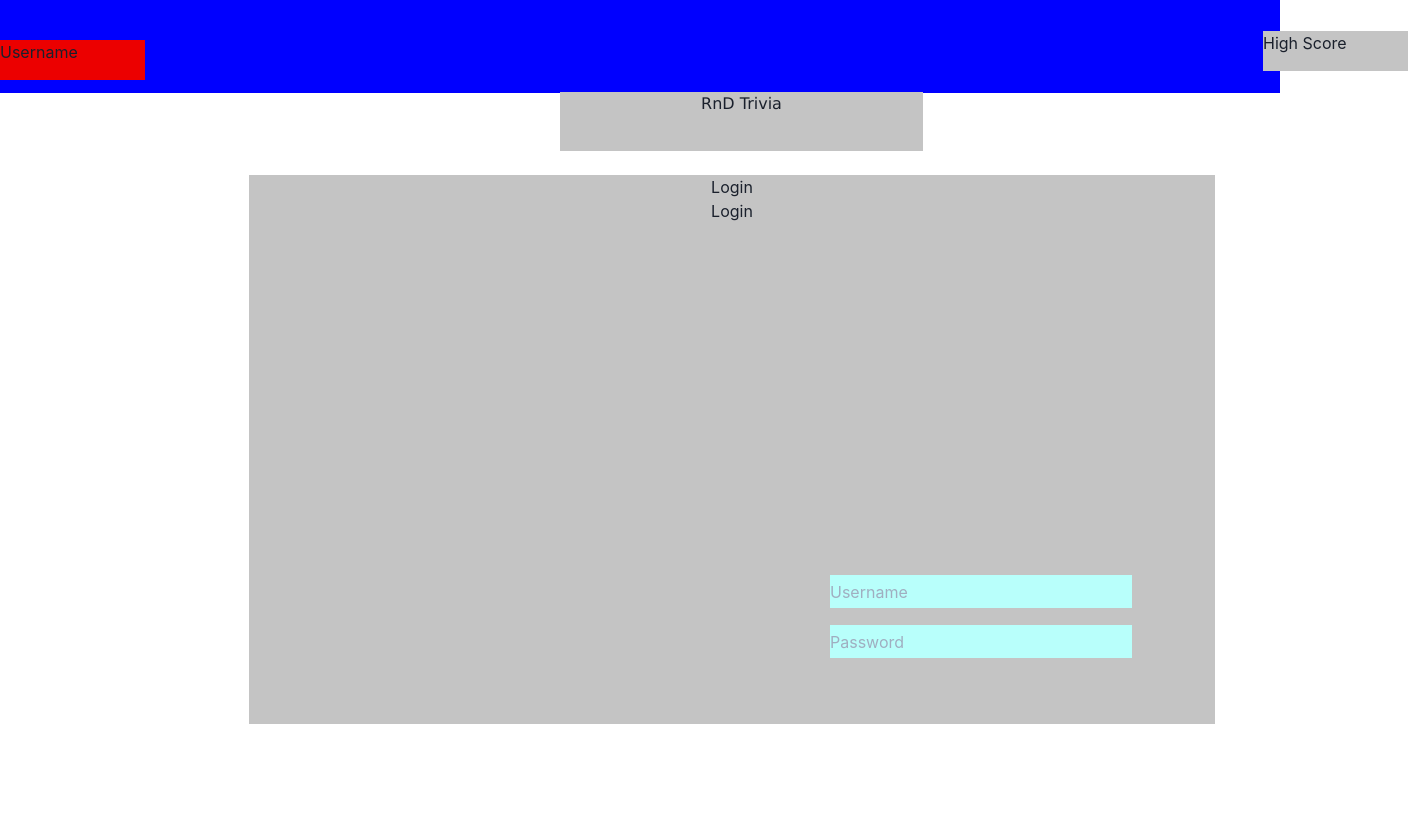
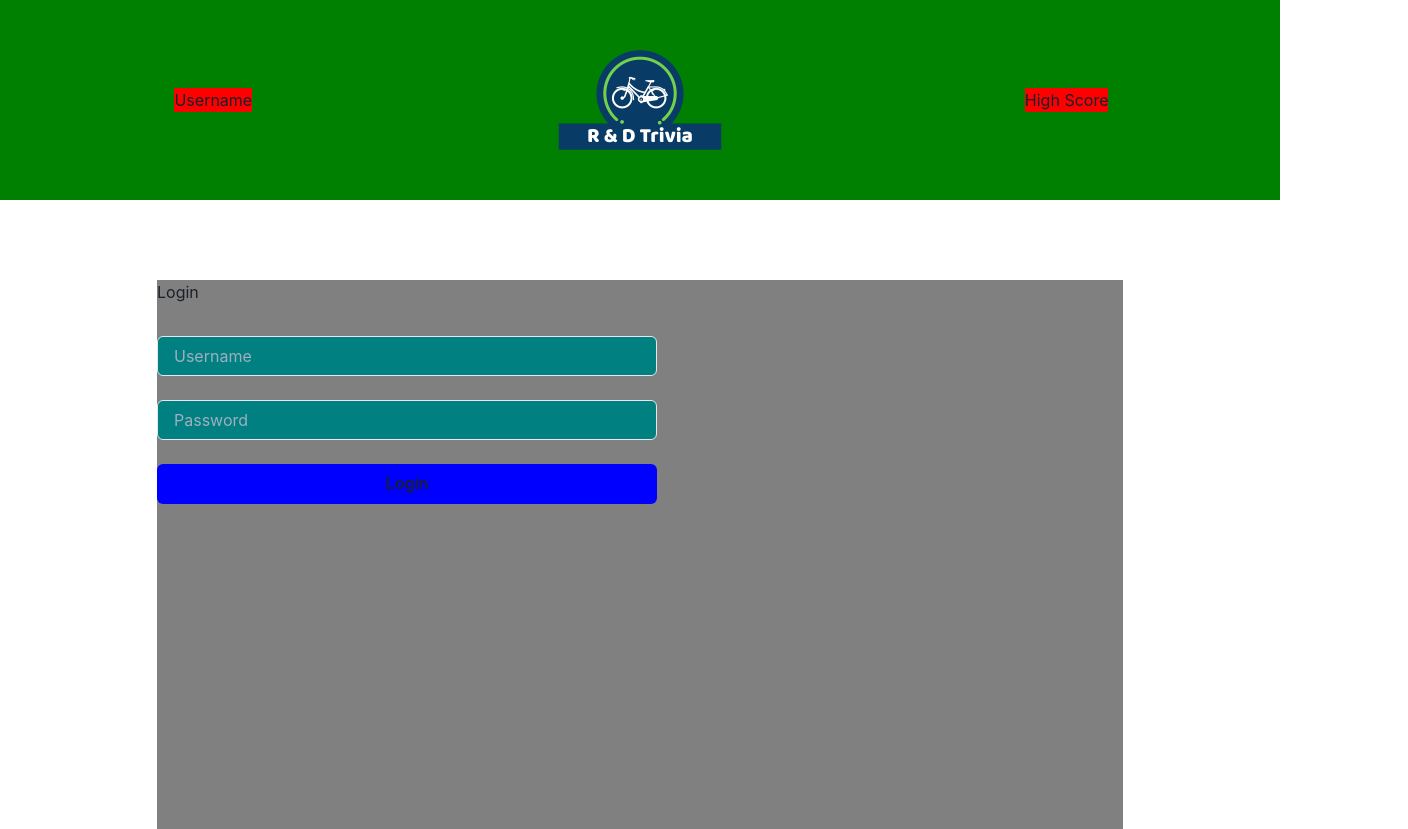
Before and after one commit to DkFresh89/RnD_Frontend, a React (Create React App) app in the folder rnd-frontend/: page /login in a window 1280 px wide. Shown: the whole page, 1408 px wide, since content can reach past the window. Before the commit the page ends 800 px from the top, so only its background shows below. Built offline with nearby package versions, Linux system fonts and the light colour scheme.

Commit message:
established current user

```diff
--- a/rnd-frontend/src/components/Header.js
+++ b/rnd-frontend/src/components/Header.js
@@ -1,3 +1,6 @@
+import { Box, Center, Square, Circle, Grid, GridItem, Image} from "@chakra-ui/react"
+import logo from './logo.png'
+
 
 function Header () {
 
@@ -7,11 +10,11 @@ function Header () {
 
 // ----------- DOM ----------- //
     return (
-    <div className='navbar'>
-        <p className="highScore">High Score</p>
-        <p className="username">Username</p>
-        <h1 id="logo">RnD Trivia</h1>
-    </div>
+    <Grid  w="100%" bg="green" p={0} templateColumns="1fr 1fr 1fr" justifyContent="center" >
+        <Box bg="red" alignSelf="center" justifySelf="center">Username</Box>
+        <Center id="logo" h="100%"><Image boxSize="200px" src={logo} alt="R & D Trivia" /></Center>
+        <Box bg="red" alignSelf="center" justifySelf="center">High Score</Box>
+    </Grid>
     )
 }
 
--- a/rnd-frontend/src/components/Login.js
+++ b/rnd-frontend/src/components/Login.js
@@ -1,3 +1,4 @@
+import { Box, Center, Square, Stack, Grid, GridItem, Flex, Input, Button} from "@chakra-ui/react"
 import { useHistory } from "react-router-dom"
 import {useState} from "react"
 
@@ -6,26 +7,21 @@ function Login ({setCurrentUser}) {
 
 // ----------- Use States ----------- //
     const history = useHistory()
-    const [username, setUsername] = useState("")
-    const [password, setPassword] = useState("")
-    const [errors, setErrors] = useState([]);
+    const [errors, setErrors] = useState([])
+    const [formData, setFormData] = useState({
+        username: "",
+        password: "",
+      })
 
 // ----------- Navigation to MainPage ----------- //
 
-    const handleUsername = (e) => {
-        setUsername(e.target.value)
+    const handleChange = (e) => {
+        setFormData({ ...formData, [e.target.name]: e.target.value })
     }
 
-    const handlePassword = (e) => {
-        setPassword(e.target.value)
-    }
 
     const handleLogin = (e) => {
         e.preventDefault()
-        const newUser = {
-            username: username,
-            password: password
-        }
 
         fetch("http://localhost:3000/login", {
             method: 'POST',
@@ -33,7 +29,7 @@ function Login ({setCurrentUser}) {
                 'Content-Type': 'Application/json',
                 'Accept': 'Application/json'
             },
-            body: JSON.stringify(newUser)
+            body: JSON.stringify(formData)
         })
         .then(resp => {
             if (resp.ok) {
@@ -45,10 +41,9 @@ function Login ({setCurrentUser}) {
             }
         })
         .then(userData => {
-            console.log(userData)
-            // setCurrentUser(userData.token)
-            // localStorage.setItem("token", userData.token)
-            // history.push("/choose_game")
+            setCurrentUser(userData.user)
+            localStorage.setItem("token", userData.token)
+            history.push("/choose_game")
         })
         .catch((data) => {
             setErrors(data.errors);
@@ -57,19 +52,23 @@ function Login ({setCurrentUser}) {
 
 // ----------- DOM ----------- //
     return (
-    <div className="login">
+        <Flex justifyContent="center" alignItems="center" height="100%" width="100%" marginTop="5em">
+    <Box height="549px" width="966px" bg="gray" >
         <form onSubmit={handleLogin}>
         <h1>Login</h1>
-        <input onChange={handleUsername} value={username} type="text" placeholder="Username" className="usernameEnter"/>
-        <input onChange={handlePassword} value={password} type="password" placeholder="Password" className="passwordEnter"/>
+        <Stack spacing="24px" maxWidth="500px" marginTop="2em">
+        <Input bg="teal" onChange={handleChange} type="text" placeholder="Username" name="username"/>
+        <Input bg="teal" onChange={handleChange} type="password" placeholder="Password" name="password" />
         {/* {errors.map((error) => (
           <p key={error} style={{ color: "red" }}>
             {error}
           </p>
         ))} */}
-        <button type="submit"> Login </button>
+        <Button bg="blue" type="submit"> Login </Button>
+        </Stack>
         </form>
-    </div>
+    </Box>
+    </Flex>
     )
 }
 
--- a/rnd-frontend/src/index.css
+++ b/rnd-frontend/src/index.css
@@ -37,7 +37,7 @@ top: 0px;
 background-color: blue;
 }
 
-/* Logo */
+/* Logo
 #logo{
   font-family: 'Lucida Sans', 'Lucida Sans Regular', 'Lucida Grande', 'Lucida Sans Unicode', Geneva, Verdana, sans-serif;
   text-align: center;
@@ -45,10 +45,10 @@ background-color: blue;
   width: 363px;
   height: 59px;
   left: 560px;
-  top: 12px;
+  top: -85px;
 
   background: #C4C4C4;
-}
+} */
 
 /* High Score */
 .highScore{
@@ -131,7 +131,7 @@ background-color: blue;
 }
 
 /* Login Div */
-.login{
+/* .login{
   text-align: center;
   position: absolute;
   width: 966px;
@@ -140,7 +140,7 @@ background-color: blue;
   top: 175px;
 
   background: #C4C4C4;
-}
+} */
 
 
 /* Signup Div */
@@ -183,8 +183,8 @@ background-color: blue;
   position: absolute;
   width: 694px;
   height: 650px;
-  left: 698px;
-  top: 109px;
+  margin-left: 25%;
+  margin-top: 50px;
 
   background: #C4C4C4;
 }
@@ -194,8 +194,8 @@ background-color: blue;
   position: absolute;
 width: 1116px;
 height: 733px;
-left: 295px;
-top: 131px;
+margin-left: 25%;
+margin-top: 50px;
 
 background: #1fcc00;
 }
```
Also changed, not shown: rnd-frontend/src/components/logo.png (added).
